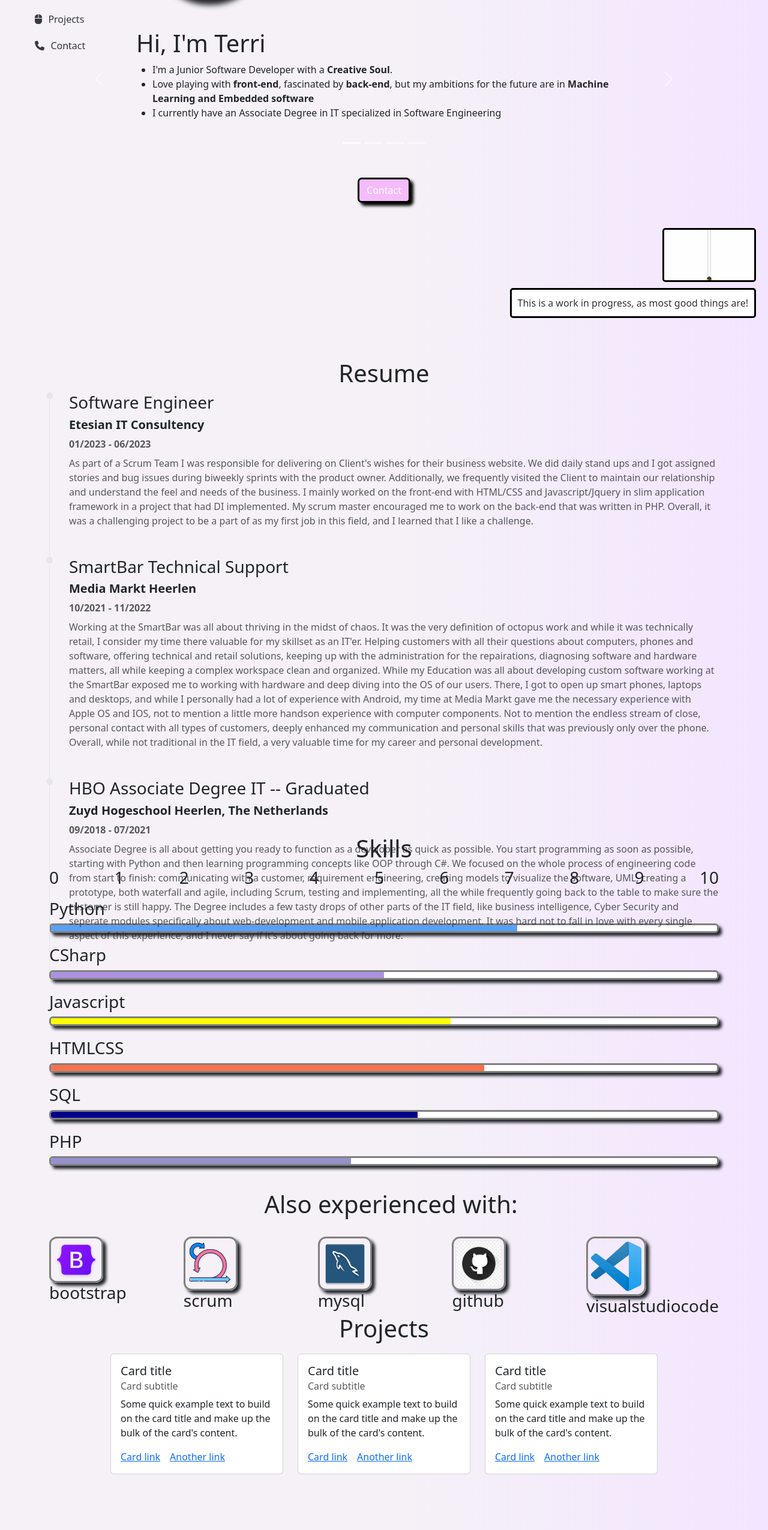
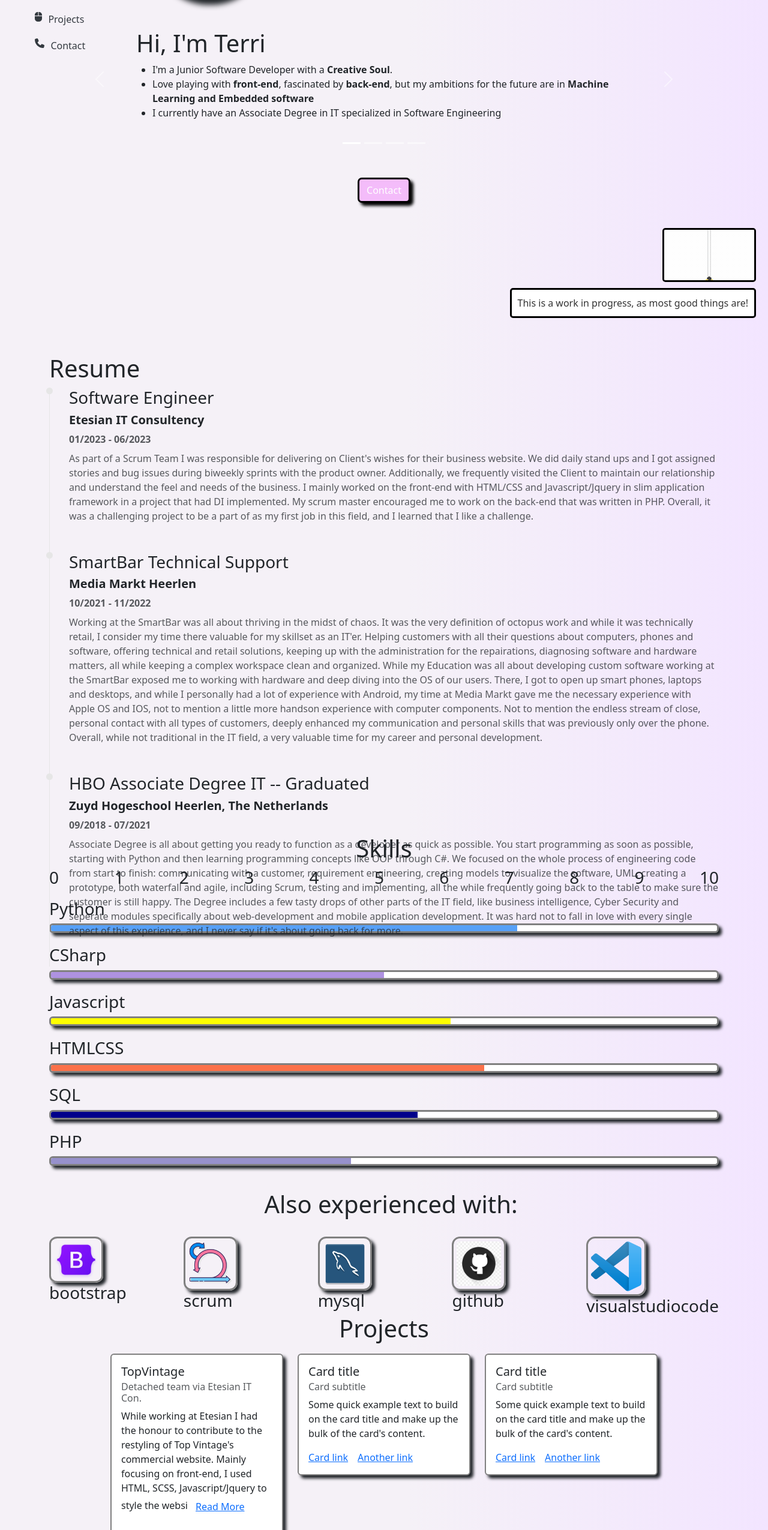
Before and after one commit to Schoelitsz/cv_reactapp, a React (Create React App) app: page / in a window 1280 px wide. Shown: the part 250-2800 px from the top of the page at 60% size. Built offline with nearby package versions, Linux system fonts and the light colour scheme.

Commit message:
started on cards

```diff
--- a/src/Components/ProjectSection.js
+++ b/src/Components/ProjectSection.js
@@ -1,18 +1,36 @@
-import React from 'react';
-import {Container, Card, Row, Col } from 'react-bootstrap';
+import React, {useState} from 'react';
+import {Container, Card, Row, Col, Button } from 'react-bootstrap';
+// import { FontAwesomeIcon } from '@fortawesome/react-fontawesome';
+// import {faFaceKissWinkHeart} from '@fortawesome/free-solid-svg-icons';
+function ProjectCards() {
 
-function ProjectCards() {
+  const [showFullText, setShowFullText] = useState(false);
+  const toggleFullText = () => setShowFullText(!showFullText);
+
+  const cardText = `While working at Etesian I had the honour to contribute to the restyling of Top Vintage's commercial website.
+    Mainly focusing on front-end, I used HTML, SCSS, Javascript/Jquery to style the website as per the product owner's design.
+    I also got the opportunity to implement features into the PHP code, allowing me to get to know the language on a practical level.
+    During this project, we worked Scrum, with prints, refinements and daily stand-ups.`;
+
+  // Determine whether to show the full text or a truncated version
+  const textToShow = showFullText ? cardText : cardText.slice(0, 200); // Adjust the character limit as needed
+
   return (
     <Container className='project-section' id="Projects">
         <h1>Projects</h1>
         <Row>
           <Col>
-              <Card style={{ width: '18rem' }}>
+              <Card style={{ width: '18rem' }} className='project-card'>
               <Card.Body>
-                <Card.Title>Card title</Card.Title>
-                  <Card.Subtitle className="mb-2 text-muted">Card subtitle</Card.Subtitle>
+                <Card.Title>TopVintage</Card.Title>
+                  <Card.Subtitle className="mb-2 text-muted">Detached team via Etesian IT Con.</Card.Subtitle>
                     <Card.Text>
-                      Some quick example text to build on the card title and make up the bulk of the card's content.
+                      {textToShow}
+                      {cardText.length > 200 && (
+                      <Button variant="link" onClick={toggleFullText}>
+                          {showFullText ? 'Read Less' : 'Read More'}
+                      </Button>
+                      )}
                     </Card.Text>
                   <Card.Link href="#">Card link</Card.Link>
                   <Card.Link href="#">Another link</Card.Link>
@@ -20,7 +38,7 @@ function ProjectCards() {
               </Card>
           </Col>
           <Col>
-            <Card style={{ width: '18rem' }}>
+            <Card style={{ width: '18rem' }} className='project-card'>
             <Card.Body>
               <Card.Title>Card title</Card.Title>
                 <Card.Subtitle className="mb-2 text-muted">Card subtitle</Card.Subtitle>
@@ -33,7 +51,7 @@ function ProjectCards() {
             </Card>
           </Col>
           <Col>
-          <Card style={{ width: '18rem' }}>
+          <Card style={{ width: '18rem' }} className='project-card'>
             <Card.Body>
                 <Card.Title>Card title</Card.Title>
                 <Card.Subtitle className="mb-2 text-muted">Card subtitle</Card.Subtitle>
--- a/src/Components/Timeline.js
+++ b/src/Components/Timeline.js
@@ -1,10 +1,10 @@
 import React from 'react';
-import { Container, Row, Col } from 'react-bootstrap';
+import { Container} from 'react-bootstrap';
 import '../styles/scss/Section.scss'
 
 function Timeline() {
   return (
-    <Container className="py-5" id='Resume'>
+    <Container className="timeline-section" id='Resume'>
       <h1>Resume</h1>
       <ul className="timeline">
         <li className="timeline-item mb-5">
--- a/src/styles/scss/Section.scss
+++ b/src/styles/scss/Section.scss
@@ -19,7 +19,6 @@
                     border-width: 10px;
                     border: solid black 4px;
                     width: 55%;
-                    //height: 75%;
                     box-shadow: 10px 10px 10px;
                 }
             }
@@ -27,13 +26,12 @@
 
         .name {
             display: flex;
-            justify-content: start;
+            justify-content: flex-start;
             //font-family: $font-cherry;
         }
     }
 
     .carousel {
-        //padding-top:5%;
 
         .carousel-control-prev {
             color: black;
@@ -49,7 +47,6 @@
         }
 
         .carousel-content {
-            //height: 50%;
             padding: 50px;
 
 
@@ -87,10 +84,8 @@
 }
 
 //timeline section
-.py-5 {
-    //background-color: $neutral-beige;
-    //justify-content: center;
-    align-items: center;
+.timeline-section {
+    align-items: flex-start;
     display: flex;
     flex-direction: column;
     height: 100vh;
@@ -126,8 +121,6 @@
 .SkillSection {
     padding-top: 40px;
     display: flex;
-    //justify-content: center;
-    //align-items: center;
     flex-direction: column;
     height: 100vh;
 
@@ -135,8 +128,6 @@
         display: flex;
         justify-content: center;
     }
-
-
 
     .rating {
         display: flex;
@@ -169,20 +160,13 @@
             .bg-PHP {
                 background-color: #9791cb;
             }
-
         }
-
-
     }
 
     .iconSkillSection {
         padding-top: 40px;
         display: flex;
-        //justify-content: center;
-        //align-items: center;
         flex-direction: column;
-        //height: 100vh;
-
         padding-top:25px;
         padding-bottom:25px;
 
@@ -218,6 +202,11 @@
         padding-bottom: 10px;
     }
 
+    .project-card {
+        border: solid grey 2px;
+        box-shadow: 5px 5px 5px;
+
+    }
 }
 
 .contact-section {
@@ -226,5 +215,4 @@
     align-items: center;
     flex-direction: column;
     height: 100vh;
-
 }
--- a/src/styles/scss/sidemenu.scss
+++ b/src/styles/scss/sidemenu.scss
@@ -11,12 +11,11 @@
     bottom: 0;
     display: flex;
     flex-direction: column;
-    align-items: start;
+    align-items: flex-start;
   }
 
   .side-menu a {
     display: flex;
-    align-items: center;
     color: #343a40;
     text-decoration: none;
     padding: 10px 20px;
```
